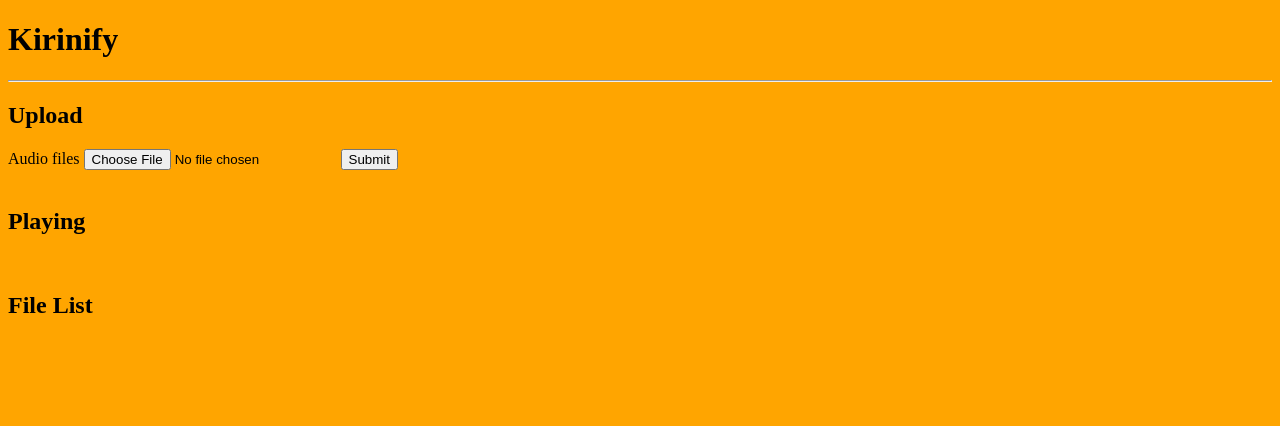
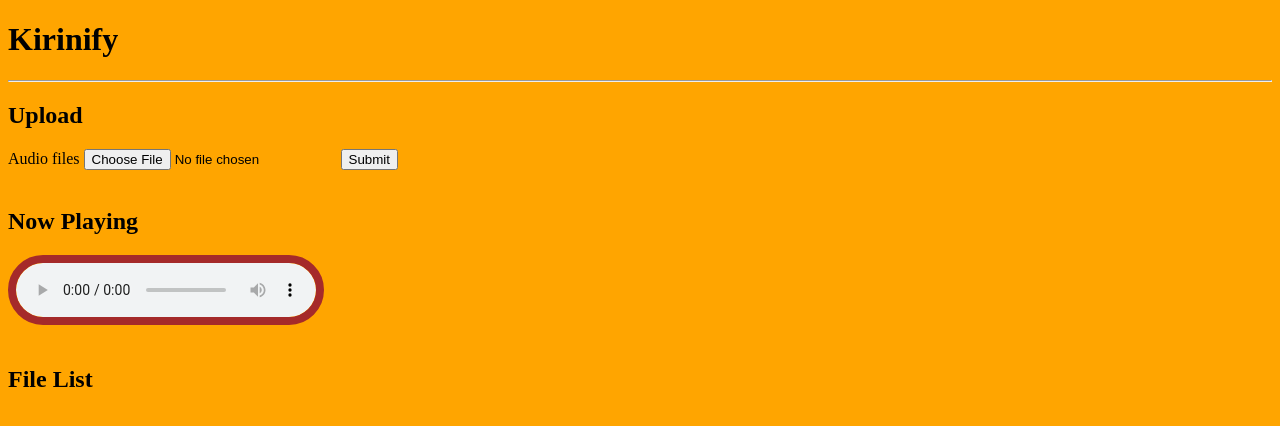
Before and after one commit to shania-codes/kirin, a Flask app: page / in a window 1280 px wide. Shown: the top 426 px of the page. Run offline with Flask 3, Linux system fonts and the light colour scheme.

Commit message:
Music is working :D

```diff
--- a/app.py
+++ b/app.py
@@ -24,8 +24,8 @@ def create_db():
     cursor = db.cursor()
 
     # Create tables
-    ## table1
-    #cursor.execute("")
+    ## "Queue" (There MUST be a better way to do this?)
+    #cursor.execute("CREATE TABLE IF NOT EXISTS queue (id INTEGER PRIMARY KEY AUTOINCREMENT, file TEXT NOT NULL)")
 
     db.commit()
     db.close()
--- a/templates/index.html
+++ b/templates/index.html
@@ -18,8 +18,17 @@ Kirinify
 </form>
 
 
-<br><h2>Playing</h2>
-
+<br><h2>Now Playing</h2>
+<div id="now_playing">
+    <audio id="current_song" controls autoplay></audio>
+</div>
+<style>
+    #current_song {
+        border: solid brown 8px;
+        /*padding: 0px;*/
+        border-radius: 90px;
+    }
+</style>
 
 <br><h2>File List</h2>
 <ul>
@@ -34,11 +43,20 @@ Kirinify
 <ul>
 {% for song in queue %}
     <li>{{song}}</li>
-    Add id=song_{id}, remove from queue button, move up/down in queue buttons
+    Add id=song_{id}, play button, add/remove from queue button, move up/down in queue buttons
     <br>
 {% endfor %}
 </ul>
 #}
 
 
+
+
+
+<script>
+    const current_song = document.getElementById("current_song");
+    current_song.src = "./static/{{files[0]}}"; // Set current song to the first file (sorted by ?alphabetical?)
+</script>
+
+
 {% endblock %}
```
